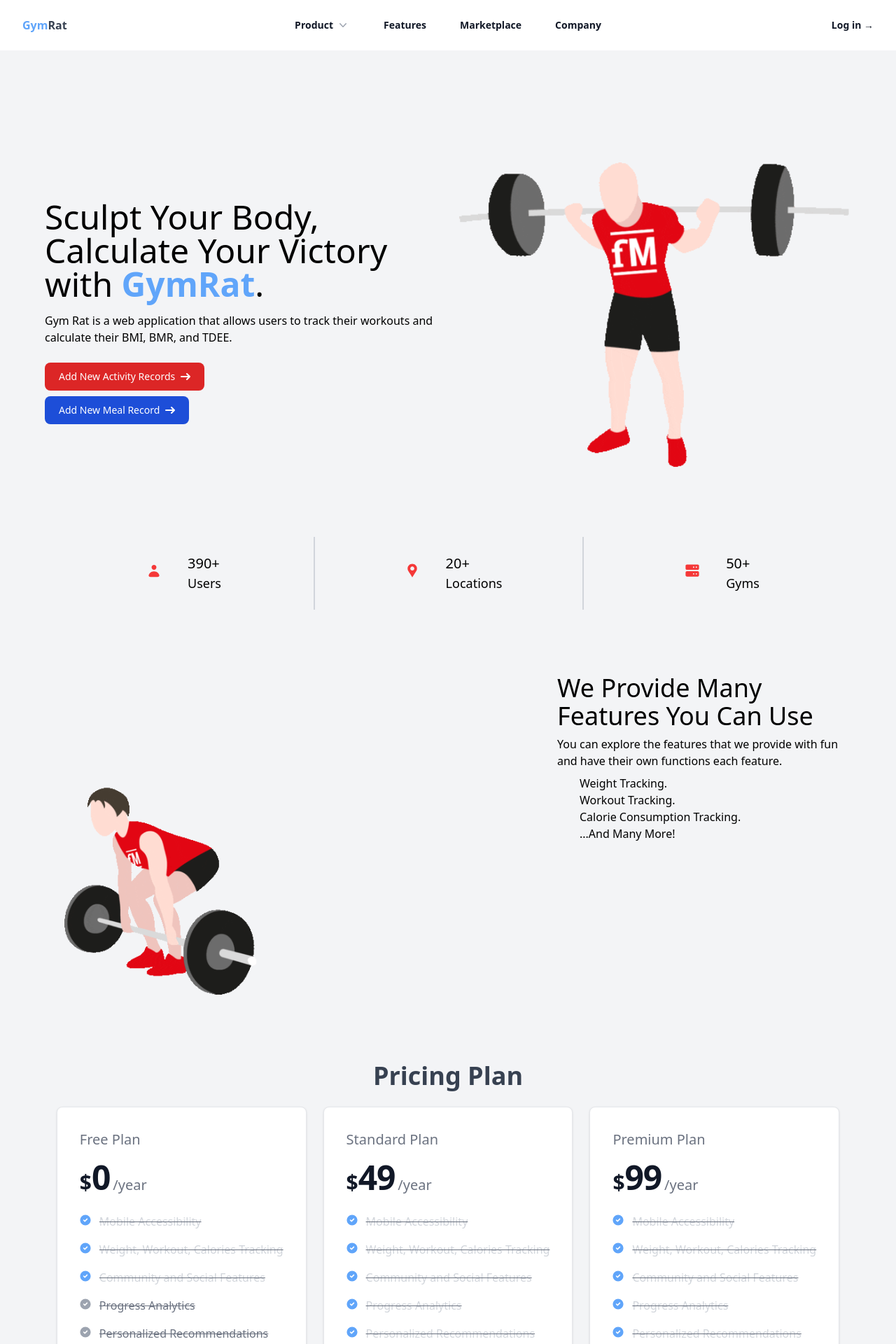
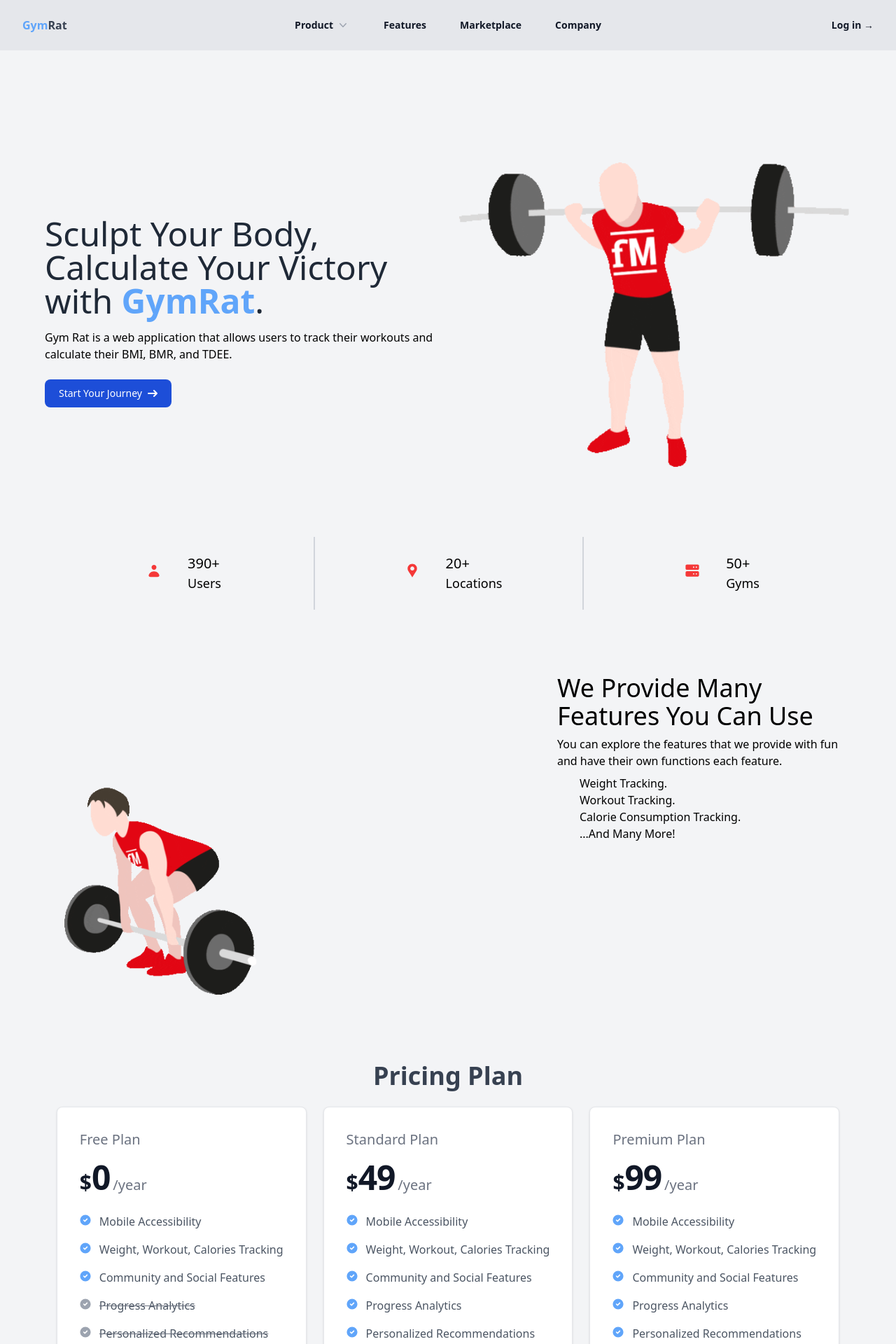
Before and after one commit to lcy-lin/gymrat-frontend, a Next.js app: page / in a window 1280 px wide. Shown: the top 1920 px of the page at 70% size. Built offline with nearby package versions, Linux system fonts and the light colour scheme.

Commit message:
fix(home): light theme in homepage

```diff
--- a/components/NavBar.js
+++ b/components/NavBar.js
@@ -31,7 +31,7 @@ export default function NavBar() {
   const [mobileMenuOpen, setMobileMenuOpen] = useState(false)
 
   return (
-    <header className="bg-white dark:bg-gray-800">
+    <header className="bg-gray-200 dark:bg-gray-800">
       <nav className="mx-auto flex max-w-7xl items-center justify-between p-6 lg:px-8" aria-label="Global">
         <div className="flex lg:flex-1">
           <a href="/" className="-m-1.5 p-1.5">
--- a/components/home/Hero.js
+++ b/components/home/Hero.js
@@ -36,15 +36,14 @@ const Hero = ({
             className="grid grid-flow-row sm:grid-flow-col grid-rows-2 md:grid-rows-1 sm:grid-cols-2 gap-8 py-6 sm:py-16"
             variants={scrollAnimation}>
             <div className=" flex flex-col justify-center items-start row-start-2 sm:row-start-1">
-              <h1 className="text-3xl lg:text-4xl xl:text-5xl font-medium text-black-600 leading-normal dark:text-white">
+              <h1 className="text-3xl lg:text-4xl xl:text-5xl font-medium text-gray-800 leading-normal dark:text-white">
                 Sculpt Your Body, Calculate Your Victory with <strong className="text-blue-400">GymRat</strong>.
               </h1>
               <p className="text-black-500 mt-4 mb-6 dark:text-white">
                 Gym Rat is a web application that allows users to track their
                 workouts and calculate their BMI, BMR, and TDEE.
               </p>
-              <ButtonPrimary color="red">Add New Activity Records</ButtonPrimary>
-              <ButtonPrimary color="blue">Add New Meal Record</ButtonPrimary>
+              <ButtonPrimary color="blue">Start Your Journey</ButtonPrimary>
             </div>
             <div className="flex w-full">
               <motion.div className="h-full w-full" variants={scrollAnimation}>
--- a/components/home/PricingCard.js
+++ b/components/home/PricingCard.js
@@ -18,7 +18,7 @@ export default function PricingCard({children}) {
     { text: 'Challenges and Competitions', iconColor: isPremiumPlan ? 'blue-400' : 'gray-400', textColor: isPremiumPlan ? 'gray-300' : 'gray-500' },
   ];
   return (
-    <div className="w-full max-w-sm p-4 bg-white border border-gray-200 rounded-lg shadow sm:p-8 dark:bg-gray-800 dark:border-gray-700">
+    <div className="w-full max-w-sm p-4 bg-white border border-gray-200 rounded-lg shadow sm:p-8 bg-gray-100 dark:bg-gray-800 dark:border-gray-700">
         <h5 className="mb-4 text-xl font-medium text-gray-500 dark:text-gray-400">{children}</h5>
         <div className="flex items-baseline text-gray-900 dark:text-white">
             <span className="text-3xl font-semibold">$</span>
@@ -27,11 +27,11 @@ export default function PricingCard({children}) {
         </div>
         <ul role="list" className="space-y-5 my-7">
             {featureItems.map((item, index) => (
-            <li key={index} className={`flex ${item.iconColor == 'blue-600' ? '' : 'line-through decoration-gray-500'}`}>
+            <li key={index} className={`flex ${item.iconColor == ('blue-400' || 'blue-600') ? '' : 'line-through decoration-gray-500'}`}>
                 <svg className={`flex-shrink-0 w-4 h-4 text-${item.iconColor} dark:${item.iconColor}`} aria-hidden="true" xmlns="http://www.w3.org/2000/svg" fill="currentColor" viewBox="0 0 20 20">
                     <path d="M10 .5a9.5 9.5 0 1 0 9.5 9.5A9.51 9.51 0 0 0 10 .5Zm3.707 8.207-4 4a1 1 0 0 1-1.414 0l-2-2a1 1 0 0 1 1.414-1.414L9 10.586l3.293-3.293a1 1 0 0 1 1.414 1.414Z"/>
                 </svg>
-                <span className={`text-base font-normal leading-tight text-${item.textColor} ms-3`}>{item.text}</span>
+                <span className={`text-base font-normal leading-tight text-gray-600 dark:text-${item.textColor} ms-3`}>{item.text}</span>
             </li>
             ))}
         </ul>
```
